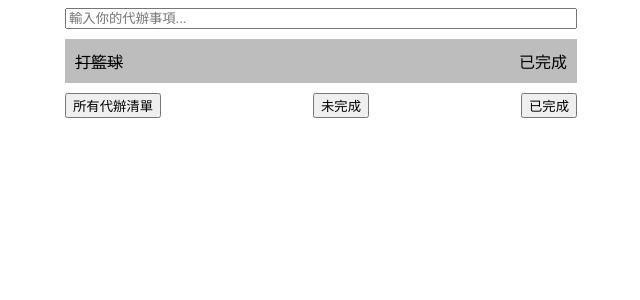
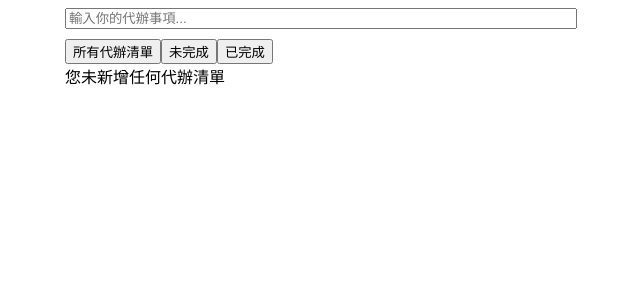
Before and after one commit to Erica-9/Vue--to-do-list, a Vue app: page / in a window 1280 px wide. Shown: the top 300 px of the page, without its empty margins (319-959 px from the left). Built offline with nearby package versions, Linux system fonts and the light colour scheme.

Commit message:
刪除資料完成

```diff
--- a/src/App.vue
+++ b/src/App.vue
@@ -1,5 +1,5 @@
 <template>
-	<div class="ListLayout">
+	<div class="ToDoList">
 		<div class="List">
 			<PutList />
 			<List />
--- a/src/assets/main.css
+++ b/src/assets/main.css
@@ -1,24 +1,26 @@
-.ListLayout{
+.ToDoList{
     display: flex;
     flex-direction: column;
     align-items: center;
 }
-.ListLayout .List{
+.ToDoList .List{
     width: 40vw;
     display: flex;
     flex-direction: column;
 }
+.ListLayout{
+    padding-top: 10px;
+}
 .ListButton{
     width: 100%;
     display: flex;
-    justify-content: space-between;
 }
 .ListInput{
     width: 98.5%;
 }
 ul{
     width: 100%;
-    padding: 10px 0;
+    padding: 0 ;
     margin: 0;
 }
 ul li{
--- a/src/components/List/List.vue
+++ b/src/components/List/List.vue
@@ -1,19 +1,26 @@
 <template>
+    <div class="ListLayout">
+        <div class="ListButton">
+            <button @click="ChangeCheck('all')">所有代辦清單</button>
+            <button @click="ChangeCheck('NoCheck')">未完成</button>
+            <button @click="ChangeCheck('Check')">已完成</button>
+        </div>
+        <div>
+            <div>您未新增任何代辦清單</div>
             <ul>
-        <li v-for="task in tasks " :class="{ CheckAnsLayout: task.done }" style="list-style-type:none" :key="task.id">
+                <li v-for="task in tasks " :class="{ CheckAnsLayout: task.done }" style="list-style-type:none"
+                    :key="task.id">
                     <div>
                         <input type="checkbox" v-model="task.done" :class="{ CheckAns: task.done }">
                         <p :class="{ done: task.done }">{{ task.task }}</p>
                     </div>
                     <div :class="{ CheckAns: !task.done }">已完成</div>
-            <button :class="{ CheckAns: task.done }" class="DeleteList">×</button>
+                    <button :class="{ CheckAns: task.done }" class="DeleteList" @click="DeleteList(task.id)">×</button>
 
                 </li>
             </ul>
-    <div class="ListButton">
-        <button @click="ChangeCheck('all')">所有代辦清單</button>
-        <button @click="ChangeCheck('NoCheck')">未完成</button>
-        <button @click="ChangeCheck('Check')">已完成</button>
+        </div>
+
     </div>
 </template>
 
@@ -36,10 +43,15 @@ export default {
             Check.value = Change
             console.log(tasks)
         }
+        function DeleteList(id) {
+            store.dispatch("DeleteList", id);
+            console.log(store)
+        }
         console.log(tasks)
         return {
             tasks,
-            ChangeCheck
+            ChangeCheck,
+            DeleteList
         };
     }
 };
--- a/src/components/PutList/PutList.vue
+++ b/src/components/PutList/PutList.vue
@@ -11,7 +11,7 @@ export default {
         const store = useStore();
         const newTask = ref("");
         const addTask = () => {
-            const list = { id: store.getters.tasksCount + 1, task: newTask.value, done: false };
+            const list = { id: store.state.StartId++, task: newTask.value, done: false };
             store.dispatch("addTask", list);
             newTask.value = "";
 
--- a/src/store/store.js
+++ b/src/store/store.js
@@ -2,7 +2,8 @@ import { createStore } from "vuex";
 export const store = createStore({
 	state() {
 		return {
-			tasks: [{ id: 1, task: "打籃球", done: true }],
+			tasks: [],
+			StartId: 1,
 		};
 	},
 	getters: {
@@ -14,13 +15,19 @@ export const store = createStore({
 		addTask(state, List) {
 			state.tasks.push(List);
 		},
-		ChangeDone(state, id) {
-			state.tasks.id.done = !state.tasks.id.done;
+		DeleteList(state, id) {
+			const DeleteData = state.tasks.findIndex((item) => item.id === id);
+			if (DeleteData !== -1) {
+				state.tasks.splice(DeleteData, 1);
+			}
 		},
 	},
 	actions: {
 		addTask(context, List) {
 			context.commit("addTask", List);
 		},
+		DeleteList(context, id) {
+			context.commit("DeleteList", id);
+		},
 	},
 });
```
Lines whose indentation alone changed are shown as unchanged.
